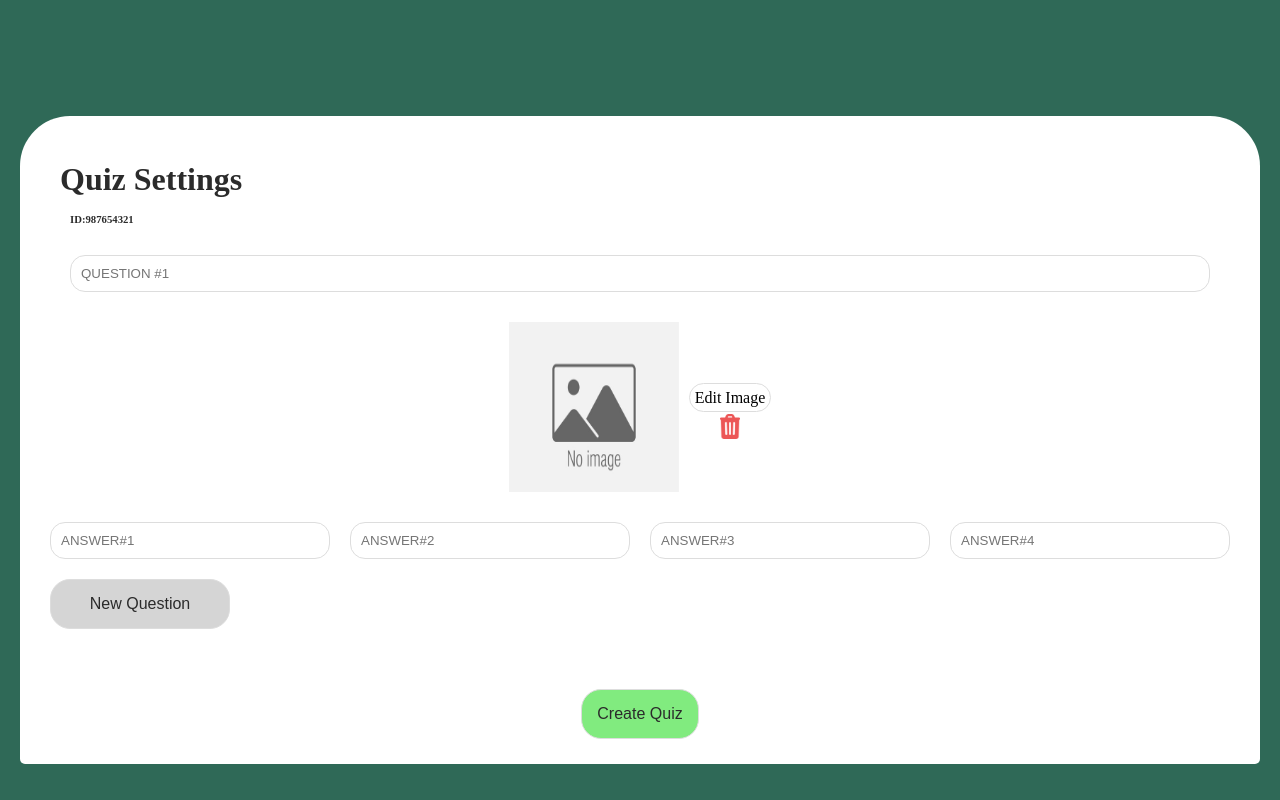
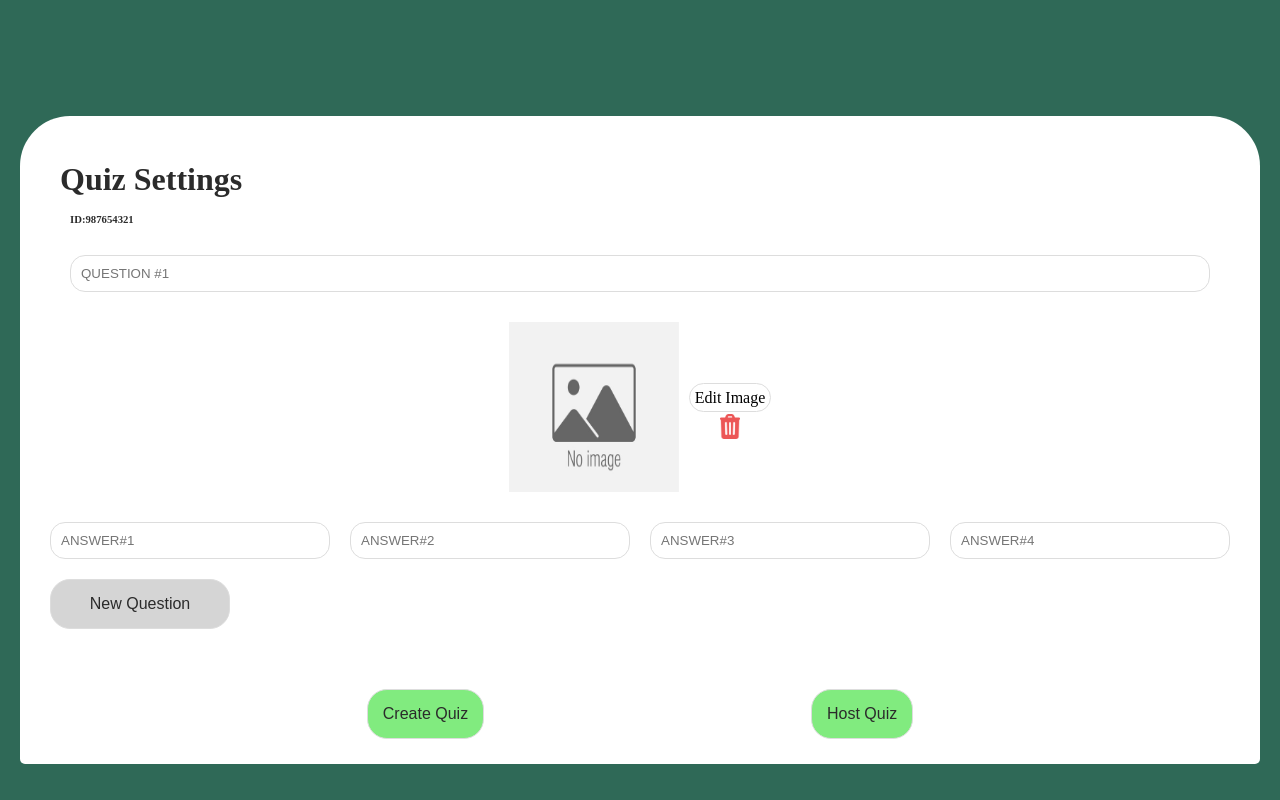
Before and after one commit to tiimbiim/CS137-S24, a Next.js app in the folder quizap/: page /editQuiz in a window 1280 px wide. Built offline with nearby package versions, Linux system fonts and the light colour scheme.

Commit message:
add host in quiz setting
selectAnswer page linked

```diff
--- a/quizap/pages/editQuiz.js
+++ b/quizap/pages/editQuiz.js
@@ -75,12 +75,18 @@ const editQuiz = () => {
                 <div className="wrap">
                     <button className={styles.button2} onClick={handleAddQuestion}>New Question</button>
                 </div>
-
-                <a href="mainPage">
-                    <div className="wrap">
-                        <button className={styles.button}>Create Quiz</button>
-                    </div>
-                </a>
+                <div className={styles.buttonContainer}>
+                    <a href="mainPage">
+                        <div className="wrap">
+                            <button className={styles.button}>Create Quiz</button>
+                        </div>
+                    </a>
+                    <a href="selectAnswer">
+                        <div className="wrap">
+                            <button className={styles.button}>Host Quiz</button>
+                        </div>
+                    </a>
+                </div>
             </div>
         </main>
     );
--- a/quizap/styles/editQuiz.module.css
+++ b/quizap/styles/editQuiz.module.css
@@ -60,6 +60,10 @@
     margin-top: 60px;
     margin-left: 10px;
 }
+.buttonContainer {
+    display: flex;
+    justify-content: space-evenly;
+}
 .style {
     display: flex;
     justify-content: center;
```
